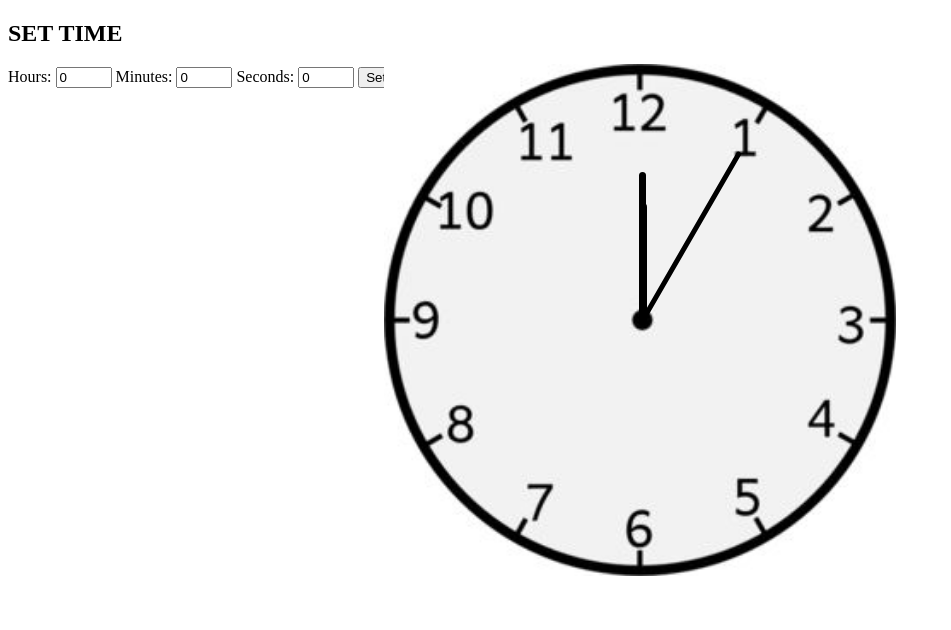
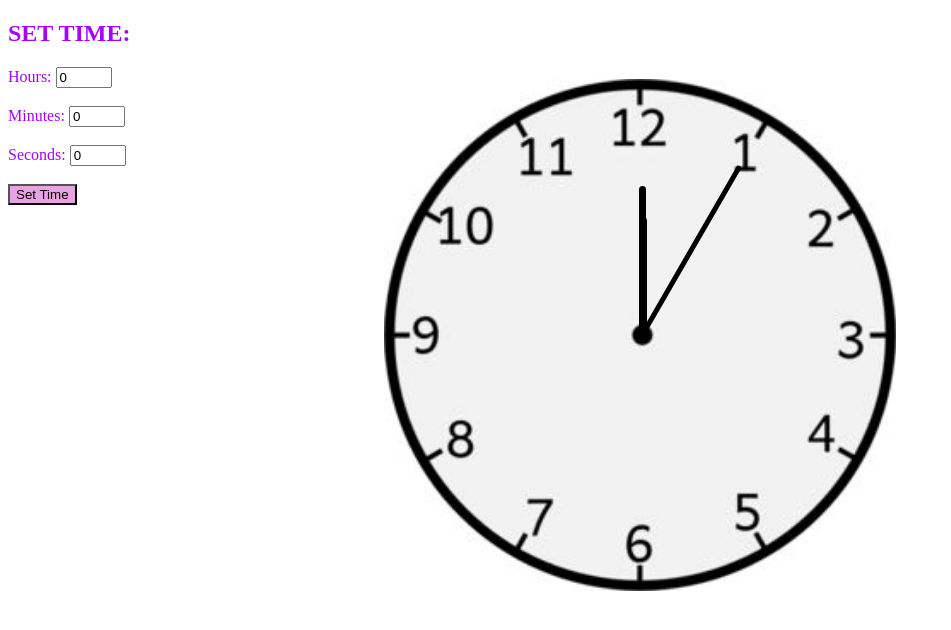
Before and after one commit to shaina123786/Clock-project, a plain HTML site: page index.html in a window 1280 px wide. Shown: the whole page, without its empty margins (0-951 px from the left). Drawn offline with Linux system fonts and the light colour scheme.

Commit message:
Add filesl

```diff
--- a/index.html
+++ b/index.html
@@ -8,16 +8,16 @@
    <script src="script.js"></script>
 </head>
 <body>
-    <h2>SET  TIME</h2>
+    <h2>SET  TIME:</h2>
     <div>
         <label for="set-hours">Hours:</label>
-        <input type="number" id="set-hours" min="0" max="23" value="0">
+        <input type="number" id="set-hours" min="0" max="23" value="0"><br><br>
 
         <label for="set-minutes">Minutes:</label>
-        <input type="number" id="set-minutes" min="0" max="59" value="0">
+        <input type="number" id="set-minutes" min="0" max="59" value="0"><br><br>
 
         <label for="set-seconds">Seconds:</label>
-        <input type="number" id="set-seconds" min="0" max="59" value="0">
+        <input type="number" id="set-seconds" min="0" max="59" value="0"><br><br>
 
         <button id="set-time">Set Time</button>
     </div>
--- a/style.css
+++ b/style.css
@@ -1,35 +1,45 @@
-/* body{
-    /* background-color: aqua;
-    color: blue;
+ body{
+     /* background-color: aqua; */
+    color: rgb(166, 0, 255);
     td{
         border: 2px solid black;
         }
         a{
     text-decoration: none;
-}} */
+}}
+ #set-time{
+    background-color: rgb(235, 162, 229);
+}
 
 
 
-#clockcontainer{
+ #clockcontainer{
     position: relative;
+    color: aqua;
     margin: auto;
     height: 40vw;
     width: 40vw;
     background: url('clock\ image.jpg')no-repeat;
     background-size: 100%;
-    bottom: 23.5px;
+    bottom: 126px;
+
+
+
+
 }
 #hour,#minute,#second{
     position: absolute;
     background:black;
     border-radius: 15px;
     transform-origin: bottom;
+
 }
 #hour{
     width: 1.5%;
     height: 24%;
     top: 27%;
     left: 49.8%;
+
 
 
 }
```
